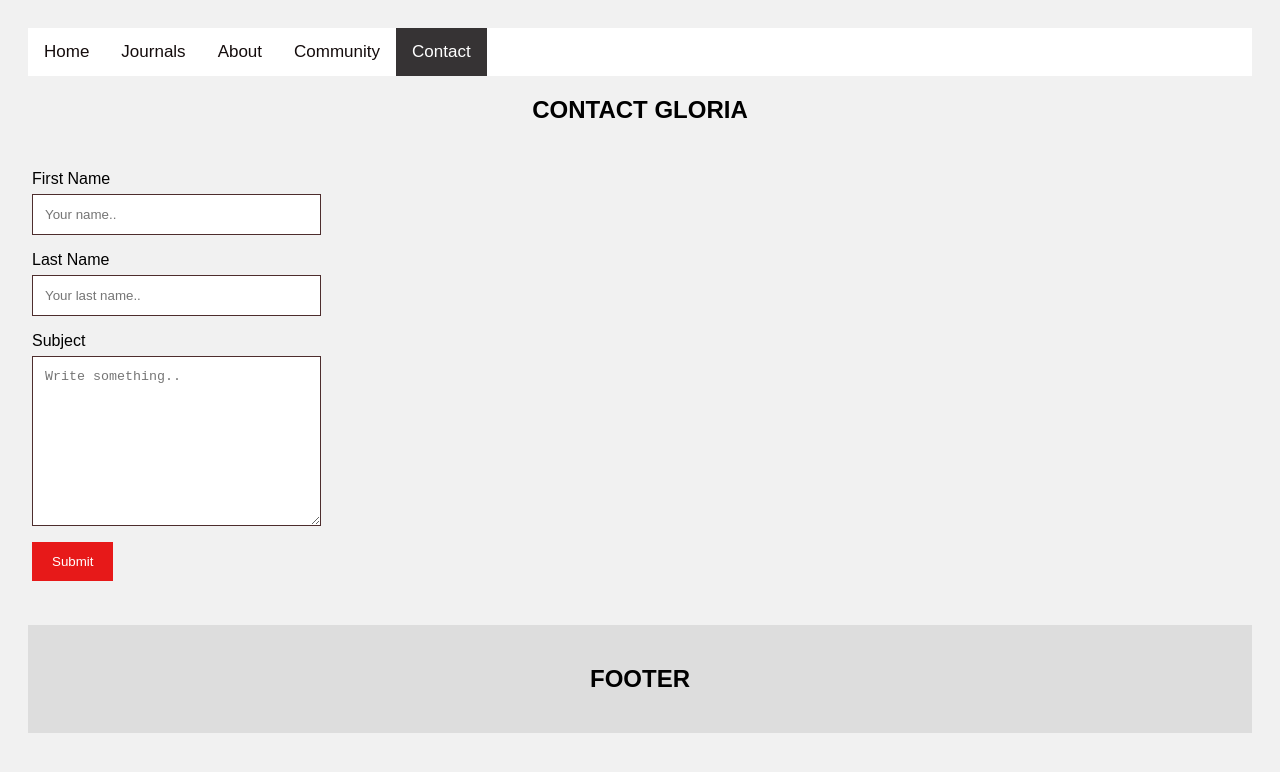
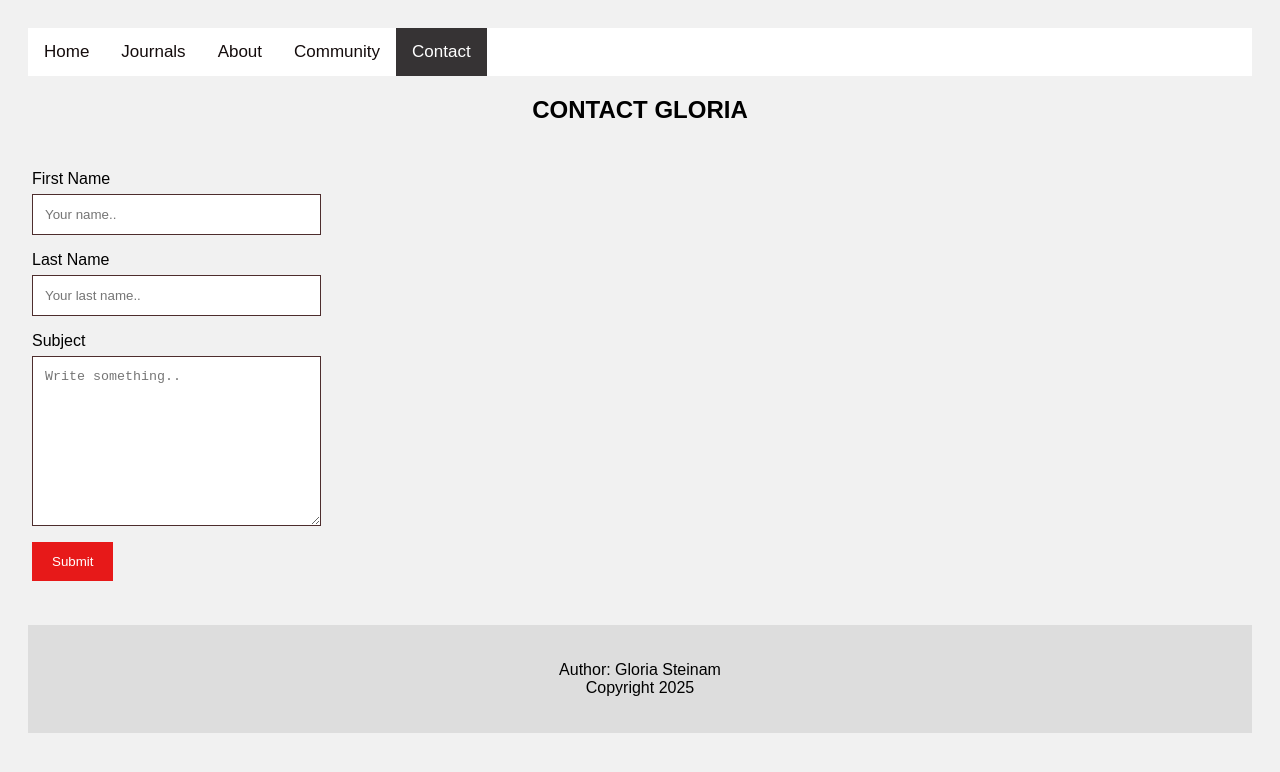
Before and after one commit to dirciobrenda89/gloriaspage, a plain HTML site: page contact.html in a window 1280 px wide. Drawn offline with Linux system fonts and the light colour scheme.

Commit message:
Update contact.html

```diff
--- a/contact.html
+++ b/contact.html
@@ -35,7 +35,8 @@
         </div>
       </div>
       <div class="footer">
-        <h2>Footer</h2>
+        <p>Author: Gloria Steinam<br>
+          Copyright 2025
       </div>
 </body>
 
```
